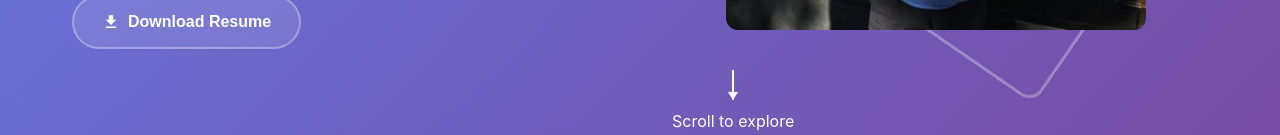
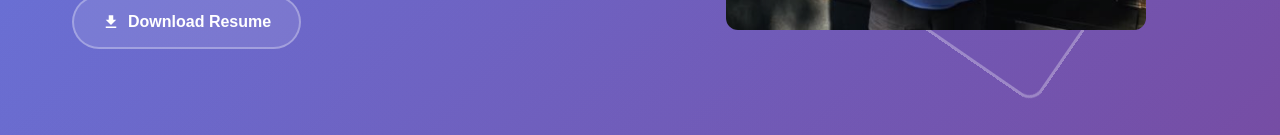
Before and after one commit to SaiDhiren-Musaloji/My-Portfolio, a React (Create React App) app: page / in a window 1280 px wide. Shown: the part 665-800 px from the top of the page. Built offline with nearby package versions, Linux system fonts and the light colour scheme.

Commit message:
Version 2.3

```diff
--- a/src/sections/Hero.tsx
+++ b/src/sections/Hero.tsx
@@ -75,10 +75,7 @@ const Hero: React.FC = () => {
           </div>
         </div>
 
-        <div className="scroll-indicator">
-          <div className="scroll-arrow"></div>
-          <span>Scroll to explore</span>
-        </div>
+
       </div>
     </section>
   );
```
